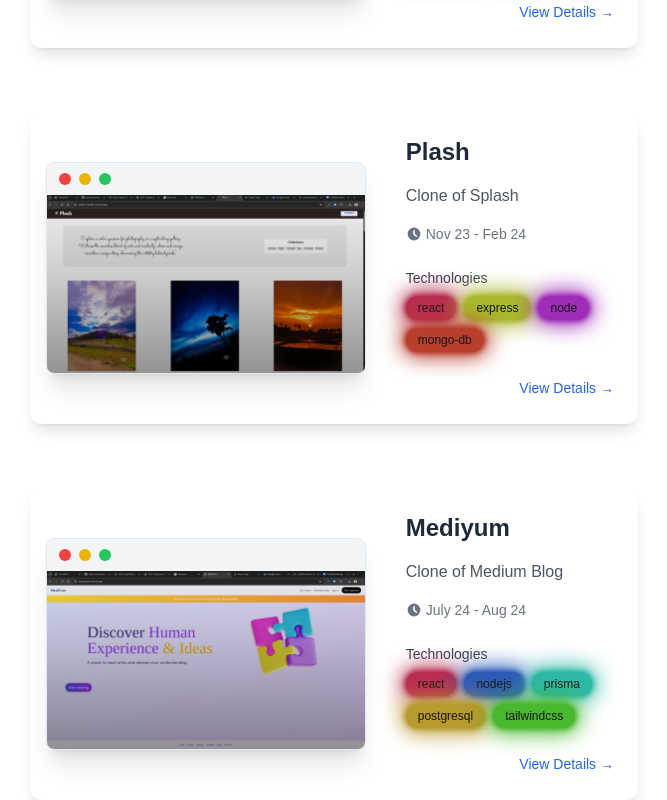
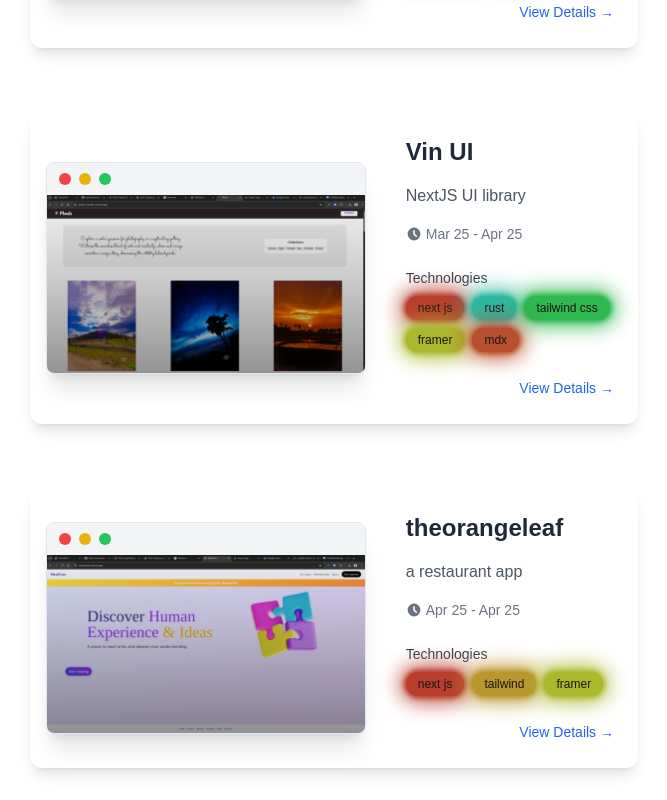
Before and after one commit to vin-dKR/portfolio, a Next.js app: page /projects in a window 1280 px wide. Shown: the part 560-1360 px from the top of the page, without its empty margins (306-973 px from the left). Built offline with nearby package versions, Linux system fonts and the light colour scheme; no server answers.

Commit message:
projects update

```diff
--- a/constant/ProjectsData.ts
+++ b/constant/ProjectsData.ts
@@ -9,28 +9,28 @@ export const projectsData: ProjectsData[] = [
         liveOn: "https://hellium.vercel.app/"
     },
     {
-        name: "Plash",
-        desc: "Clone of Splash",
+        name: "Vin UI",
+        desc: "NextJS UI library",
         img: "/images/projects/plash.jpg",
-        timeline: "Nov 23 - Feb 24",
-        techStacks: ["react", "express", "node", "mongo-db"],
-        sourceCode: "https://github.com/vin-dKR/plash_backend",
-        liveOn: "https://plash-vinodkr.vercel.app/",
+        timeline: "Mar 25 - Apr 25",
+        techStacks: ["next js", "rust", "tailwind css", "framer", "mdx"],
+        sourceCode: "https://github.com/vin-dKR/vin-ui",
+        liveOn: "https://vin-ui.vercel.app/",
     },
     {
-        name: "Mediyum",
-        desc: "Clone of Medium Blog",
+        name: "theorangeleaf",
+        desc: "a restaurant app",
         img: "/images/projects/mediyum.jpg",
-        timeline: "July 24 - Aug 24",
-        techStacks: ["react", "nodejs", "prisma", "postgresql", "tailwindcss"],
-        sourceCode: "https://github.com/vin-dKR/Blog",
-        liveOn: "https://mediyum.vercel.app",
+        timeline: "Apr 25 - Apr 25",
+        techStacks: ["next js", "tailwind", "framer"],
+        sourceCode: "https://github.com/vin-dKR/hack-restaurant",
+        liveOn: "https://theorangeleaf.vercel.app/",
     },
     {
         name: "Boogle Docs",
         desc: "Clone of google docs",
         img: "/images/projects/boogle-docs.jpg",
-        timeline: "Aug 23 - Aug 24",
+        timeline: "Aug 24 - Aug 24",
         techStacks: ["nextjs", "clerk", "live-blocks", "tailwindcss"],
         sourceCode: "https://github.com/vin-dKR/google-docs",
         liveOn: "https://google-docs-xi-eight.vercel.app",
@@ -39,7 +39,7 @@ export const projectsData: ProjectsData[] = [
         name: "Tesla Frontend",
         desc: "Tesla Cars Web design",
         img: "/images/projects/tesla.jpg",
-        timeline: "Nov 22 - Dec 23",
+        timeline: "Nov 22 - Dec 22",
         techStacks: ["react", "material-ui", "styled-component"],
         sourceCode: "https://github.com/vin-dKR/tesla-frontend",
         liveOn: "https://tesla-frontend-omega.vercel.app/",
```
